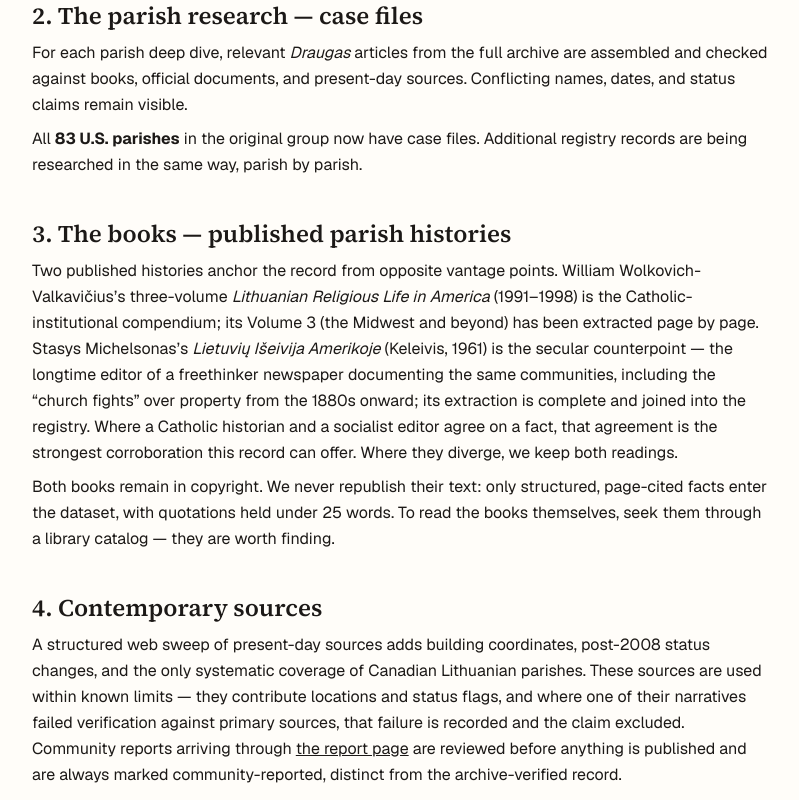
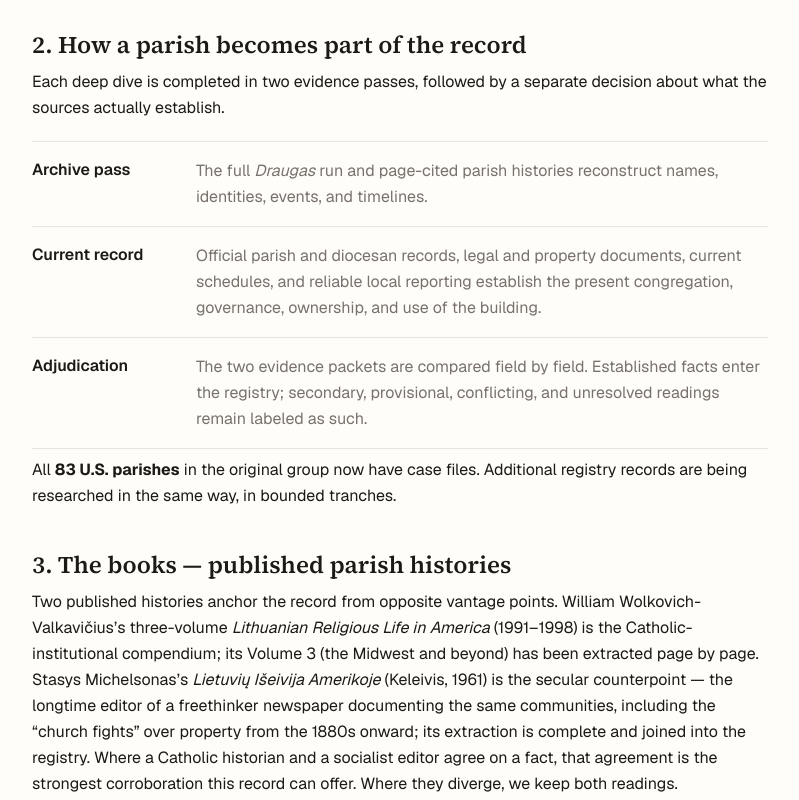
Before and after one commit to LietuvaAI/save-our-lithuanian-parishes, a Next.js app: page /about-the-data in a window 1280 px wide. Shown: the part 560-1360 px from the top of the page, without its empty margins (240-1039 px from the left). Built offline with nearby package versions, Linux system fonts and the light colour scheme.

Commit message:
Explain the parish research method

```diff
--- a/app/about-the-data/page.tsx
+++ b/app/about-the-data/page.tsx
@@ -11,7 +11,7 @@ const REGISTRY_TOTAL = (registry as { parishes: RegParish[] }).parishes.filter(
 export const metadata: Metadata = {
   title: "About the Data",
   description:
-    "How this record was collected: the full Draugas run, the parish histories, the unified registry, the reversal database — and how every figure is verified.",
+    "How parish evidence moves from the Draugas archive and current official sources through adjudication into the unified registry.",
 };
 
 export default function AboutTheDataPage() {
@@ -22,9 +22,10 @@ export default function AboutTheDataPage() {
         About the Data
       </h1>
       <p className="mt-4 text-lg text-muted leading-relaxed">
-        The full <em>Draugas</em> archive provides the evidence. Parish case
-        files turn that evidence into researched histories. One registry carries
-        the current findings and powers the site.
+        The archive reconstructs each parish&rsquo;s history. Current and
+        official sources establish what exists now. The two records are
+        compared claim by claim before a finding enters the registry that
+        powers this site.
       </p>
 
       <AboutNav current="data" />
@@ -49,18 +50,42 @@ export default function AboutTheDataPage() {
 
       <section className="mt-10">
         <h2 className="font-serif text-2xl font-semibold">
-          2. The parish research — case files
+          2. How a parish becomes part of the record
         </h2>
         <p className="mt-2 leading-relaxed">
-          For each parish deep dive, relevant <em>Draugas</em> articles from the
-          full archive are assembled and checked against books, official
-          documents, and present-day sources. Conflicting names, dates, and
-          status claims remain visible.
+          Each deep dive is completed in two evidence passes, followed by a
+          separate decision about what the sources actually establish.
         </p>
+        <div className="mt-5 border-y border-rule divide-y divide-rule">
+          <div className="py-4 sm:grid sm:grid-cols-[9rem_1fr] sm:gap-5">
+            <h3 className="font-semibold">Archive pass</h3>
+            <p className="mt-1 sm:mt-0 leading-relaxed text-muted">
+              The full <em>Draugas</em> run and page-cited parish histories
+              reconstruct names, identities, events, and timelines.
+            </p>
+          </div>
+          <div className="py-4 sm:grid sm:grid-cols-[9rem_1fr] sm:gap-5">
+            <h3 className="font-semibold">Current record</h3>
+            <p className="mt-1 sm:mt-0 leading-relaxed text-muted">
+              Official parish and diocesan records, legal and property
+              documents, current schedules, and reliable local reporting
+              establish the present congregation, governance, ownership, and
+              use of the building.
+            </p>
+          </div>
+          <div className="py-4 sm:grid sm:grid-cols-[9rem_1fr] sm:gap-5">
+            <h3 className="font-semibold">Adjudication</h3>
+            <p className="mt-1 sm:mt-0 leading-relaxed text-muted">
+              The two evidence packets are compared field by field. Established
+              facts enter the registry; secondary, provisional, conflicting,
+              and unresolved readings remain labeled as such.
+            </p>
+          </div>
+        </div>
         <p className="mt-2 leading-relaxed">
           All <strong>83 U.S. parishes</strong> in the original group now have
           case files. Additional registry records are being researched in the
-          same way, parish by parish.
+          same way, in bounded tranches.
         </p>
       </section>
 
@@ -94,21 +119,18 @@ export default function AboutTheDataPage() {
 
       <section className="mt-10">
         <h2 className="font-serif text-2xl font-semibold">
-          4. Contemporary sources
+          4. Continuing updates
         </h2>
         <p className="mt-2 leading-relaxed">
-          A structured web sweep of present-day sources adds building
-          coordinates, post-2008 status changes, and the only systematic
-          coverage of Canadian Lithuanian parishes. These sources are used
-          within known limits — they contribute locations and status flags,
-          and where one of their narratives failed verification against
-          primary sources, that failure is recorded and the claim excluded.
-          Community reports arriving through{" "}
+          Parish life keeps changing, so current claims carry a source date and
+          are checked again when new evidence appears. Community reports
+          arriving through{" "}
           <Link href="/report" className="underline hover:text-accent">
             the report page
           </Link>{" "}
-          are reviewed before anything is published and are always marked
-          community-reported, distinct from the archive-verified record.
+          are reviewed before publication and remain labeled
+          community-reported until independently verified. Failed claims are
+          recorded and excluded rather than quietly absorbed into the record.
         </p>
       </section>
 
```
